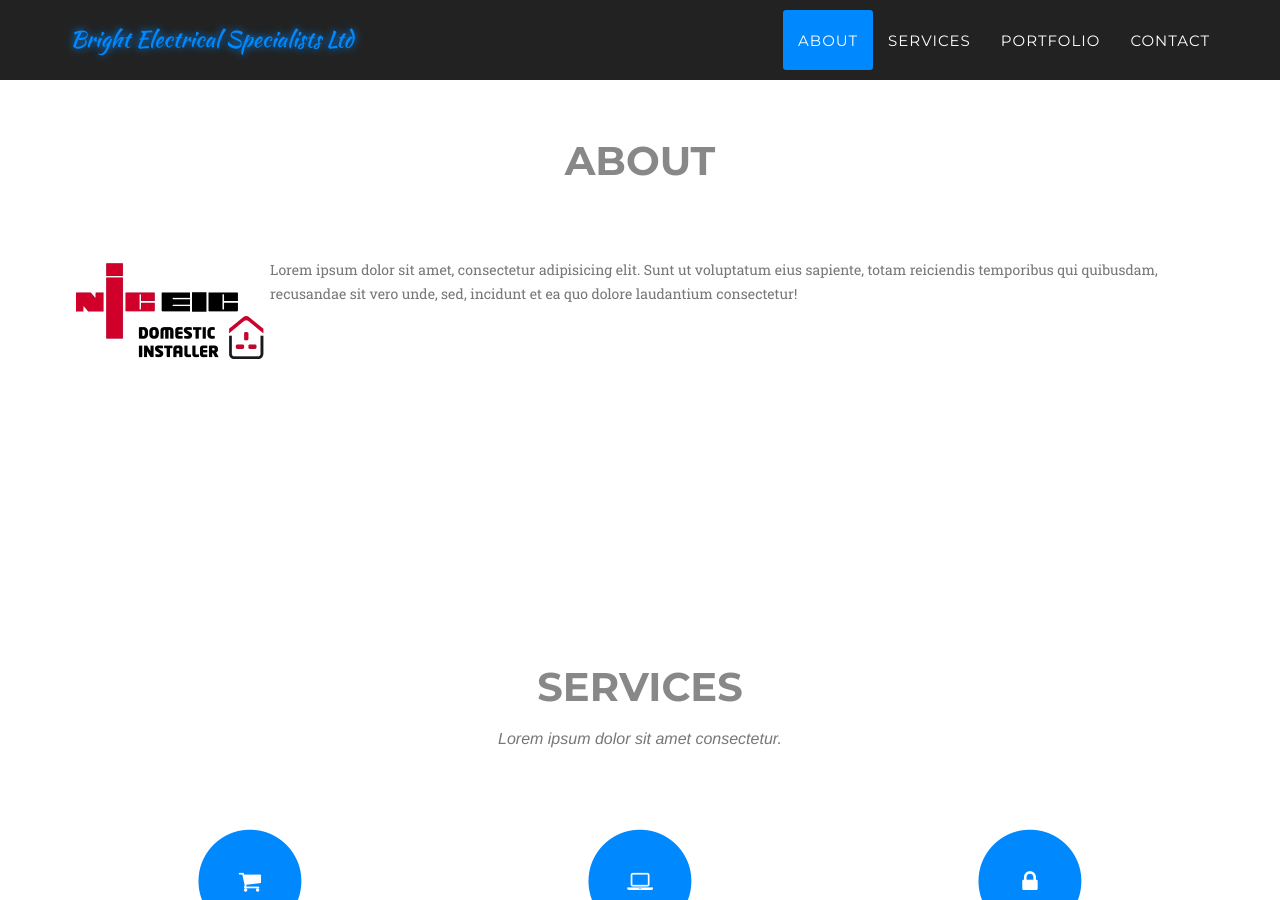
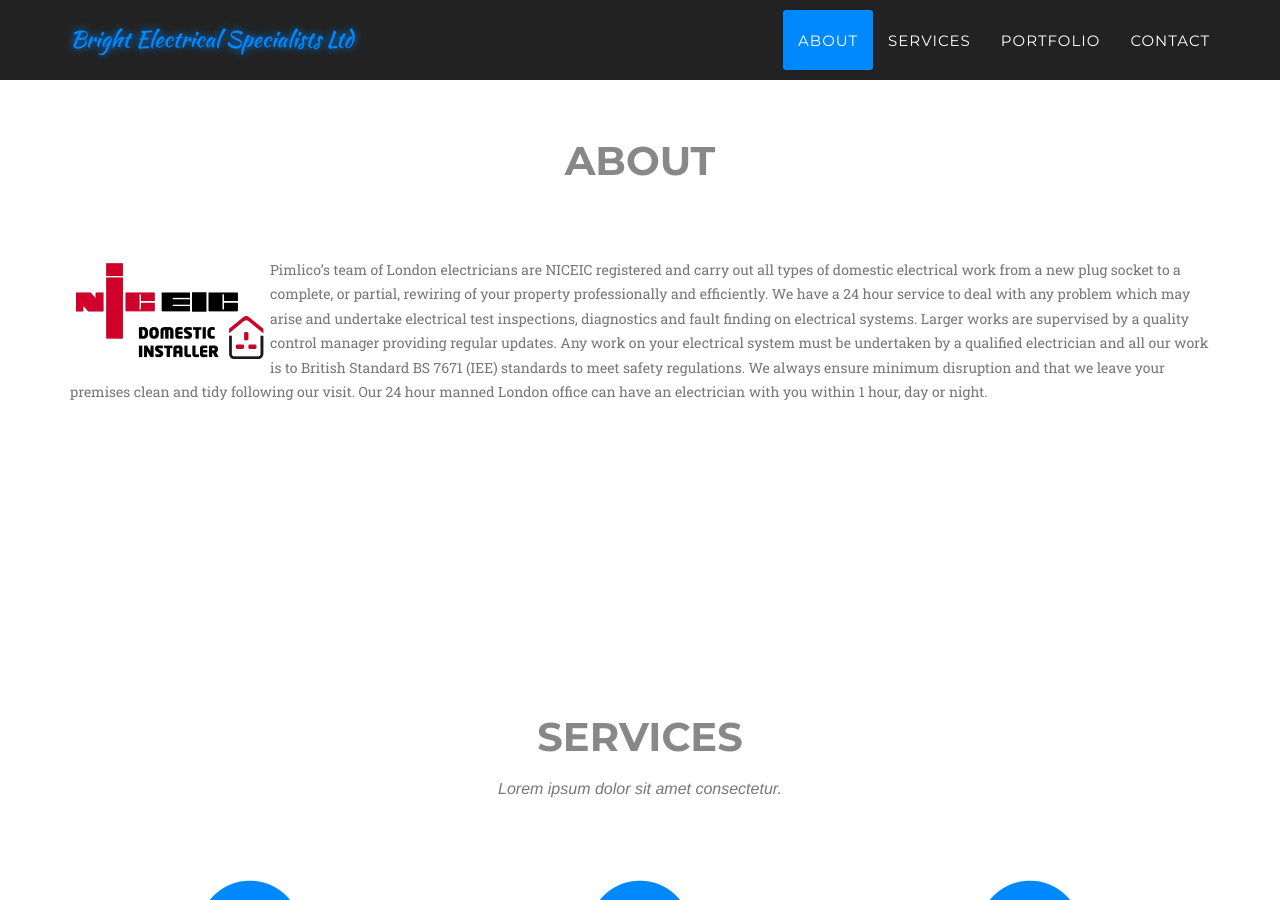
Before and after one commit to ilirraci/brels.co.uk, a Jekyll site: the page built from index.html, in a window 1280 px wide and 900 px high, scrolled down 769 px. Built offline with Jekyll 4.4.1, drawn with Linux system fonts in a browser that asks for light colours; some web fonts are replaced.

Commit message:
Update about.html

```diff
--- a/_includes/about.html
+++ b/_includes/about.html
@@ -9,7 +9,13 @@
             </div>
             <div class="timeline-body">
               <img src="img/about/niceic-domestic-installer.png" id="niceic-logo" alt="NICEIC Domestic Installer" />
-              <p class="text-muted">Lorem ipsum dolor sit amet, consectetur adipisicing elit. Sunt ut voluptatum eius sapiente, totam reiciendis temporibus qui quibusdam, recusandae sit vero unde, sed, incidunt et ea quo dolore laudantium consectetur!</p>
+              <p class="text-muted">Pimlico’s team of London electricians are NICEIC registered and carry out all types of domestic electrical work from a new plug socket to a complete, or partial, rewiring of your property professionally and efficiently. We have a 24 hour service to deal with any problem which may arise and undertake electrical test inspections, diagnostics and fault finding on electrical systems. Larger works are supervised by a quality control manager providing regular updates.
+
+Any work on your electrical system must be undertaken by a qualified electrician and all our work is to British Standard BS 7671 (IEE) standards to meet safety regulations.
+
+We always ensure minimum disruption and that we leave your premises clean and tidy following our visit.
+
+Our 24 hour manned London office can have an electrician with you within 1 hour, day or night.</p>
             </div>
 
         </div>
```
